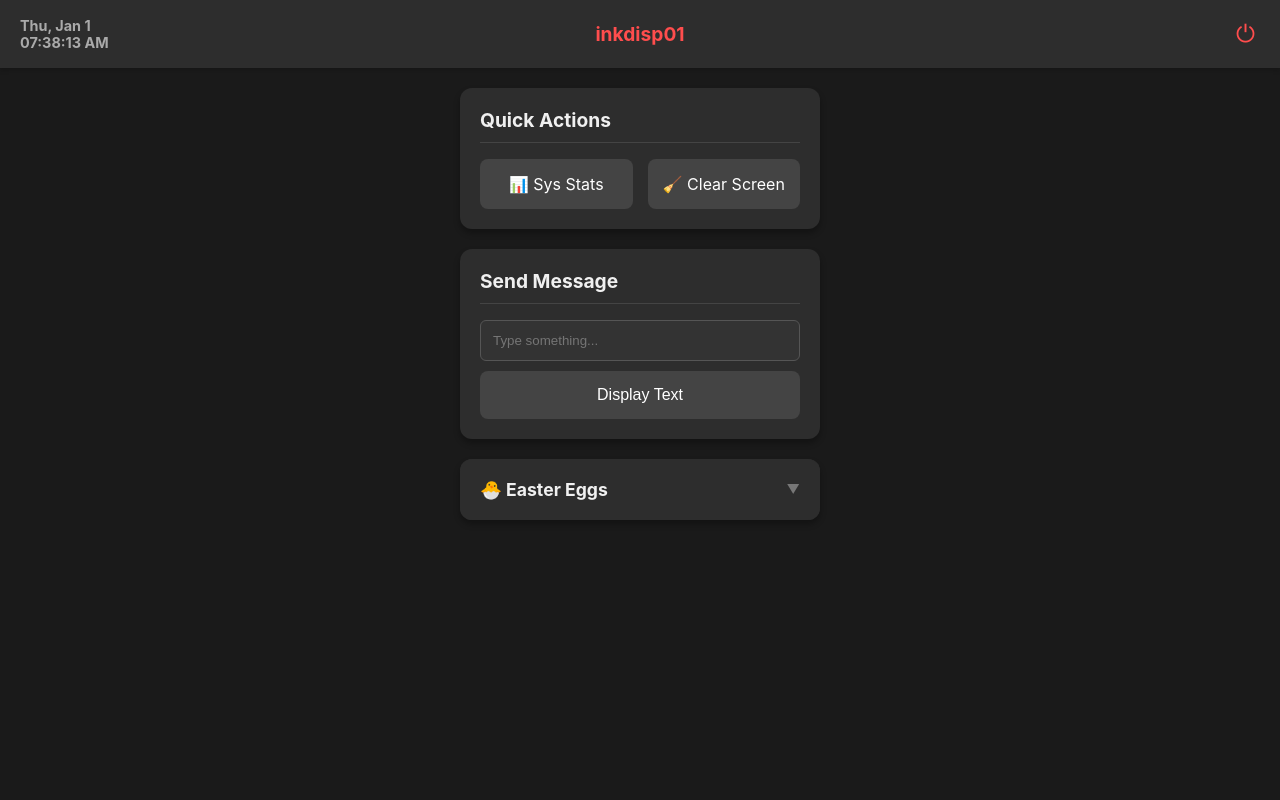
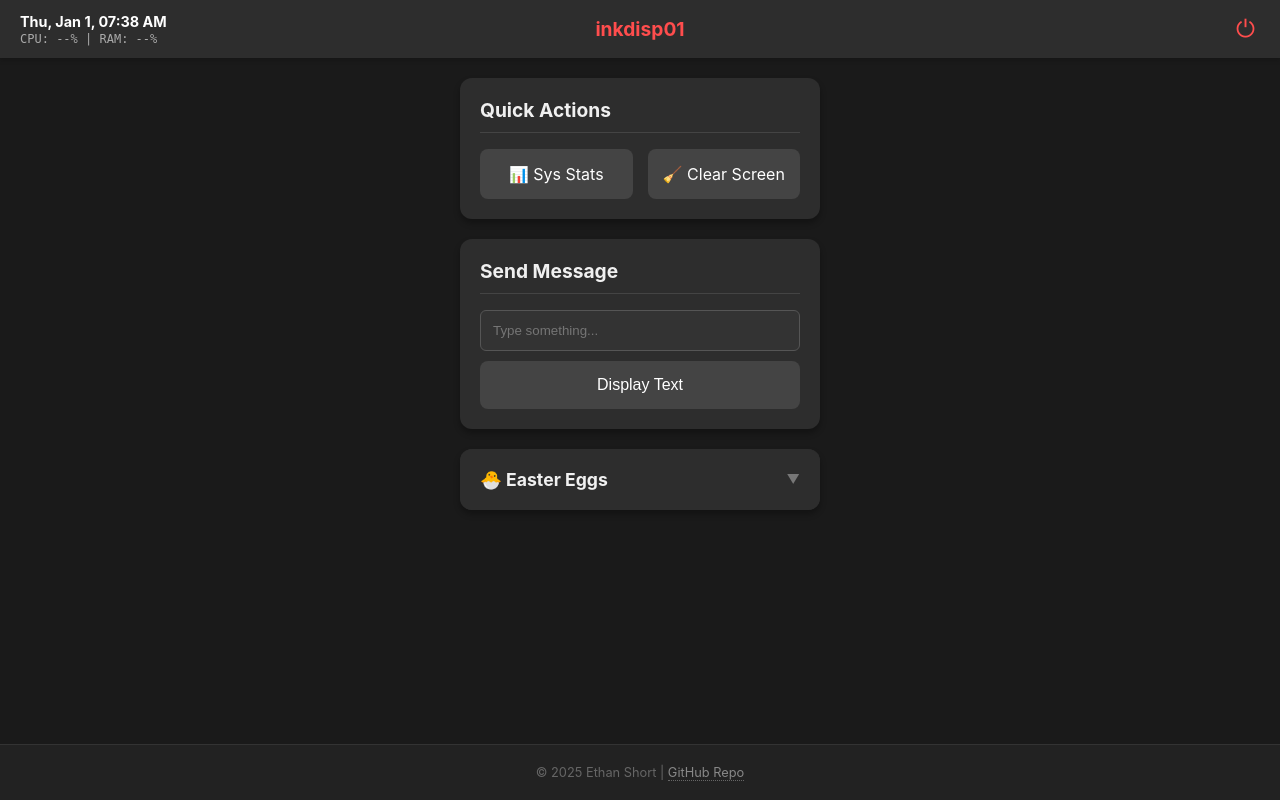
Before and after one commit to EthanMShort/inky-dashboard, a Flask app: page / in a window 1280 px wide. Run offline with Flask 3, Linux system fonts and the light colour scheme; data that the repository does not hold is empty.

Commit message:
Add resource usage to HTML

```diff
--- a/app.py
+++ b/app.py
@@ -48,5 +48,15 @@ def system_action(action):
         print(f"Error executing system action {action}: {e}")
     return redirect(url_for('home'))
 
+@app.route('/api/stats')
+def get_stats():
+    """Returns JSON with current system resource usage."""
+    cpu = psutil.cpu_percent(interval=None)
+    mem = psutil.virtual_memory()
+    return jsonify({
+        'cpu': cpu,
+        'ram': mem.percent
+    })
+
 if __name__ == '__main__':
     app.run(host='0.0.0.0', port=5000)
--- a/web/templates/index.html
+++ b/web/templates/index.html
@@ -14,13 +14,14 @@
             align-items: center;
             padding: 0;
             margin: 0;
+            min-height: 100vh; /* Ensure body takes full height for footer positioning */
         }
 
         /* --- HEADER --- */
         header {
             width: 100%;
             background-color: #2d2d2d;
-            padding: 15px 20px;
+            padding: 10px 20px;
             display: flex;
             justify-content: space-between;
             align-items: center;
@@ -31,10 +32,22 @@
             z-index: 1000;
         }
 
+        .header-left {
+            display: flex;
+            flex-direction: column;
+            gap: 2px;
+        }
+
         #datetime {
             font-size: 0.9rem;
+            color: #fff;
+            font-weight: bold;
+        }
+
+        #sys-stats {
+            font-size: 0.75rem;
             color: #aaa;
-            font-weight: bold;
+            font-family: monospace;
         }
 
         .header-title {
@@ -100,7 +113,6 @@
             background-color: #522;
         }
 
-        /* Show dropdown on hover (or focus for mobile accessibility) */
         .power-container:hover .power-content,
         .power-btn:focus + .power-content {
             display: block;
@@ -115,6 +127,7 @@
             display: flex;
             flex-direction: column;
             gap: 20px;
+            flex: 1; /* Pushes footer down */
         }
 
         .card {
@@ -126,7 +139,6 @@
 
         h2 { margin-top: 0; font-size: 1.2rem; border-bottom: 1px solid #444; padding-bottom: 10px; }
 
-        /* --- BUTTONS --- */
         .btn-grid {
             display: grid;
             grid-template-columns: 1fr 1fr;
@@ -150,8 +162,6 @@
         }
 
         button:hover, .btn:hover { background-color: #555; }
-
-        /* Easter Egg specific styles */
         .btn-purple { background-color: #8e44ad; }
         .btn-purple:hover { background-color: #9b59b6; }
 
@@ -166,7 +176,6 @@
             box-sizing: border-box;
         }
 
-        /* --- DROPDOWN DETAILS (Easter Eggs) --- */
         details {
             background-color: #2d2d2d;
             border-radius: 12px;
@@ -180,13 +189,12 @@
             font-weight: bold;
             font-size: 1.1rem;
             background-color: #2d2d2d;
-            list-style: none; /* Hide default triangle */
+            list-style: none;
             display: flex;
             justify-content: space-between;
             align-items: center;
         }
 
-        /* Custom arrow indicator */
         summary::after {
             content: "▼";
             font-size: 0.8rem;
@@ -203,26 +211,74 @@
             border-top: 1px solid #444;
         }
 
+        /* --- FOOTER --- */
+        footer {
+            margin-top: auto;
+            padding: 20px;
+            text-align: center;
+            font-size: 0.8rem;
+            color: #666;
+            width: 100%;
+            border-top: 1px solid #333;
+            background-color: #222;
+        }
+
+        footer a {
+            color: #888;
+            text-decoration: none;
+            border-bottom: 1px dotted #666;
+            transition: color 0.2s;
+        }
+
+        footer a:hover {
+            color: #ff4d4d;
+            border-bottom: 1px solid #ff4d4d;
+        }
+
     </style>
     <script>
+        // Update Time
         function updateTime() {
             const now = new Date();
             const dateOptions = { weekday: 'short', month: 'short', day: 'numeric' };
-            const timeOptions = { hour: '2-digit', minute: '2-digit', second: '2-digit' };
+            const timeOptions = { hour: '2-digit', minute: '2-digit' }; // Removed seconds to save space
 
             const dateString = now.toLocaleDateString('en-US', dateOptions);
             const timeString = now.toLocaleTimeString('en-US', timeOptions);
 
-            document.getElementById('datetime').innerHTML = `${dateString}<br>${timeString}`;
+            document.getElementById('datetime').innerHTML = `${dateString}, ${timeString}`;
         }
+
+        // Fetch CPU/RAM Stats from Python
+        async function updateStats() {
+            try {
+                const response = await fetch('/api/stats');
+                const data = await response.json();
+                document.getElementById('cpu-val').innerText = Math.round(data.cpu);
+                document.getElementById('ram-val').innerText = Math.round(data.ram);
+            } catch (error) {
+                console.log("Error fetching stats:", error);
+            }
+        }
+
         setInterval(updateTime, 1000);
-        window.onload = updateTime;
+        setInterval(updateStats, 2000); // Refresh stats every 2 seconds
+
+        window.onload = function() {
+            updateTime();
+            updateStats();
+        };
     </script>
 </head>
 <body>
 
     <header>
-        <div id="datetime">Loading...</div>
+        <div class="header-left">
+            <div id="datetime">Loading...</div>
+            <div id="sys-stats">
+                CPU: <span id="cpu-val">--</span>% | RAM: <span id="ram-val">--</span>%
+            </div>
+        </div>
 
         <div class="header-title">inkdisp01</div>
 
@@ -263,5 +319,10 @@
         </details>
     </div>
 
+    <footer>
+        &copy; 2025 Ethan Short |
+        <a href="https://github.com/EthanMShort/inky-dashboard" target="_blank">GitHub Repo</a>
+    </footer>
+
 </body>
 </html>
```
